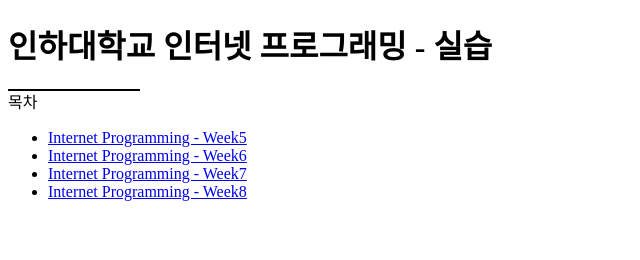
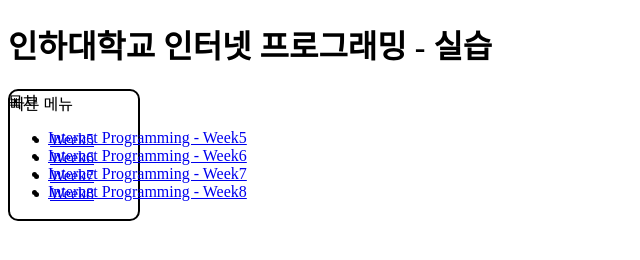
Before and after one commit to hw4n2/hw4n2.github.io, a plain HTML site: page index.html in a window 1280 px wide. Shown: the whole page, without its empty margins (0-640 px from the left). Drawn offline with Linux system fonts and the light colour scheme.

Commit message:
Auto Push 2024-04-01 22:10:08.77

```diff
--- a/index.html
+++ b/index.html
@@ -5,16 +5,20 @@
     <meta charset="UTF-8">
     <title>김정환's page</title>
     <style>
-        #title{
-            position:relative;
+        #title {
+            position: relative;
         }
-        #quickmenu{
-            position:absolute;
+
+        #quickmenu {
+            position: absolute;
             height: auto;
             width: 10%;
             border: 2px solid black;
-            border-top: none;
             border-radius: 10px;
+        }
+
+        #contents {
+            position: relative;
         }
     </style>
 </head>
@@ -24,10 +28,18 @@
         <h1 id="title">인하대학교 인터넷 프로그래밍 - 실습</h1>
     </header>
     <aside>
-        <div id="quickmenu"></div>
+        <div id="quickmenu">
+            <span>빠른 메뉴</span>
+            <ul>
+                <li><a href="#Week5">Week5</a></li>
+                <li><a href="#Week6">Week6</a></li>
+                <li><a href="#Week7">Week7</a></li>
+                <li><a href="#Week8">Week8</a></li>
+            </ul>
+        </div>
     </aside>
     <nav>
-        <div>
+        <div id="contents">
             <p>목차</p>
             <ul>
                 <li><a href="#Week5">Internet Programming - Week5</a></li>
```
